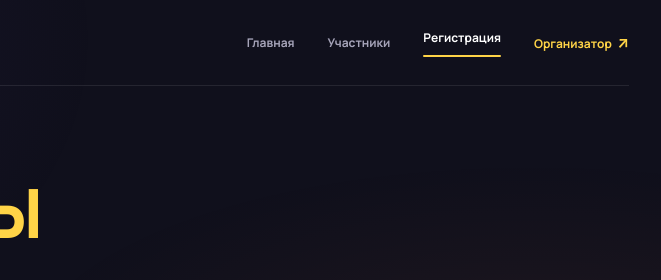
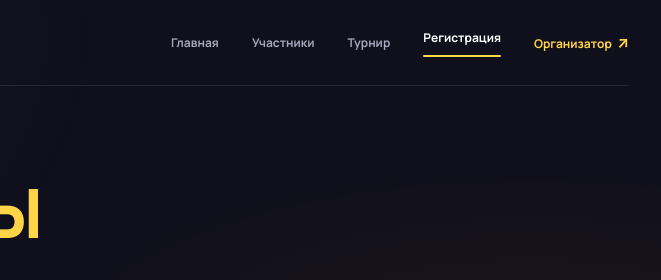
Before and after one commit to xeysla177/school-brawl-cup, a website: page register.html in a window 1280 px wide. Shown: the top 280 px of the page, 619-1280 px from the left. Drawn offline with Linux system fonts and the light colour scheme; no server answers.

Commit message:
Update navigation links in register.html

```diff
--- a/register.html
+++ b/register.html
@@ -7,7 +7,7 @@
   <link rel="stylesheet" href="css/style.css"><script src="js/common.js" defer></script><script src="js/registration.js" defer></script>
 </head>
 <body><div class="site-shell">
-  <header class="topbar"><a class="brand" href="index.html"><span class="brand-mark">S<span>B</span></span><span class="brand-name">SCHOOL <b>BRAWL CUP</b></span></a><button class="menu-toggle" type="button" aria-label="Открыть меню" aria-expanded="false"><span></span><span></span></button><nav class="main-nav"><a href="index.html">Главная</a><a href="teams.html">Участники</a><a class="active" href="register.html">Регистрация</a><a class="nav-admin" href="admin.html">Организатор <span>↗</span></a></nav></header>
+  <header class="topbar"><a class="brand" href="index.html"><span class="brand-mark">S<span>B</span></span><span class="brand-name">SCHOOL <b>BRAWL CUP</b></span></a><button class="menu-toggle" type="button" aria-label="Открыть меню" aria-expanded="false"><span></span><span></span></button><nav class="main-nav"><a href="index.html">Главная</a><a href="teams.html">Участники</a><a href="tournament.html">Турнир</a><a class="active" href="register.html">Регистрация</a><a class="nav-admin" href="admin.html">Организатор <span>↗</span></a></nav></header>
   <main class="section-wrap inner-page">
     <div class="page-heading"><div class="eyebrow">SCHOOL BRAWL CUP · ENTRY FORM</div><h1>ЗАЯВКА <span>КОМАНДЫ</span></h1><p>Капитан заполняет данные всех трёх основных игроков. Запасного можно добавить по желанию.</p></div>
     <div class="registration-layout">
```
